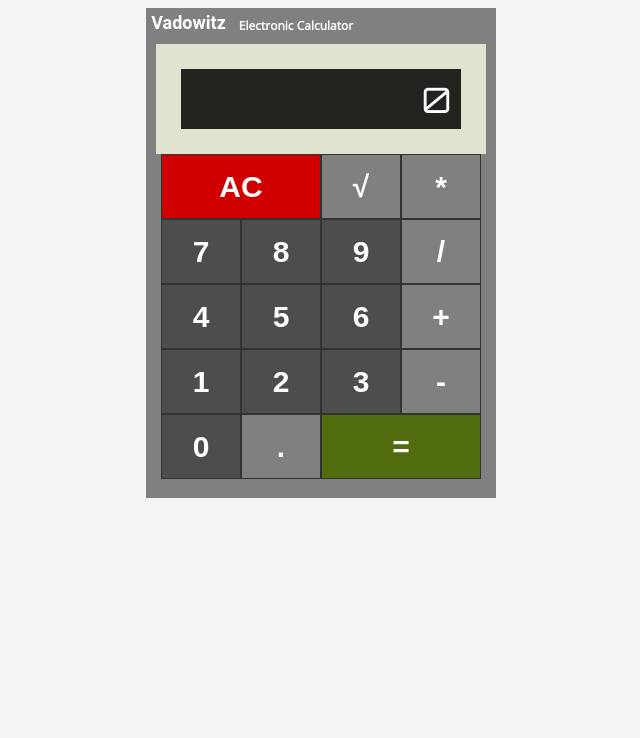
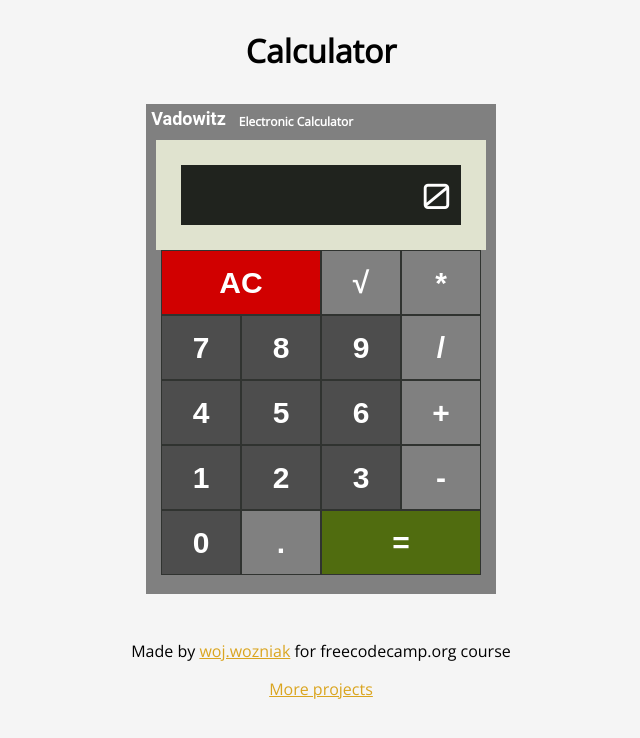
Before and after one commit to wojwozniak/oop-calculator, a React (Vite) app: page / in a window 1280 px wide. Shown: the top 738 px of the page, without its empty margins (319-959 px from the left). Built offline with nearby package versions, Linux system fonts and the light colour scheme.

Commit message:
small bugfixes

```diff
--- a/index.html
+++ b/index.html
@@ -8,5 +8,6 @@
   <body>
     <noscript>You need to enable JavaScript to run this app.</noscript>
     <div id="root"></div>
+    <script type="module" src="/src/main.tsx"></script>
   </body>
 </html>
--- a/src/components/Head.tsx
+++ b/src/components/Head.tsx
@@ -1,4 +1,4 @@
-import './css.css';
+import '../index.css';
 
 const Head:React.FunctionComponent = () => {
     return (
--- a/src/main.tsx
+++ b/src/main.tsx
@@ -1,9 +1,13 @@
 import React from 'react';
 import ReactDOM from 'react-dom/client';
 import App from './calculator/App';
+import Head from './components/Head';
+import Foot from './components/Foot';
 
 ReactDOM.createRoot(document.getElementById('root') as HTMLElement).render(
   <React.StrictMode>
+    <Head />
     <App />
+    <Foot />
   </React.StrictMode>,
 )
```
Also changed, not shown: 1 other file (tests, documents, lock files or other folders).
